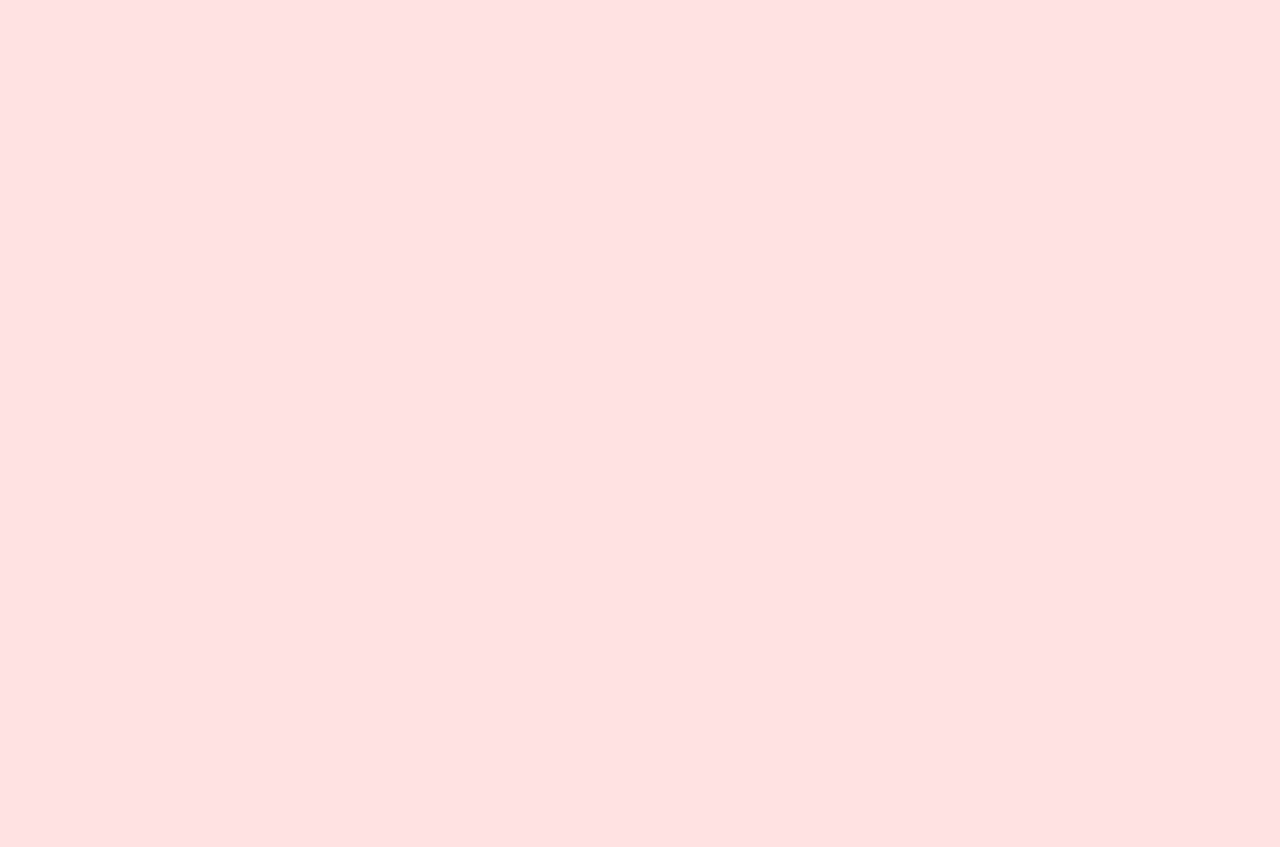
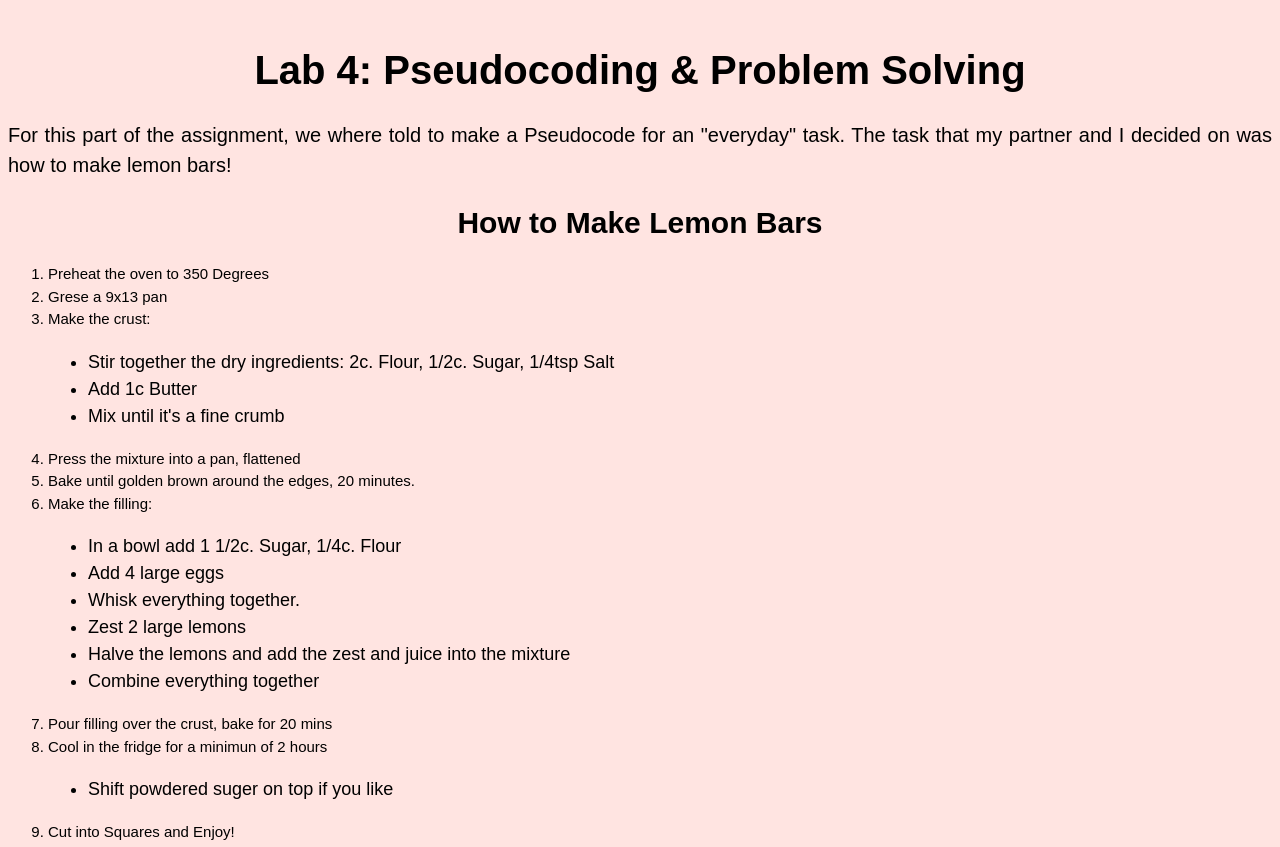
Before and after one commit to Makkenzie-27/art101, a plain HTML site: page lab4/index.html in a window 1280 px wide. Shown: the top 847 px of the page. Before the commit the page ends 800 px from the top, so only its background shows below. Drawn offline with Linux system fonts and the light colour scheme.

Commit message:
adding Pseudocoding to lab4 html and js

```diff
--- a/lab4/css/lab.css
+++ b/lab4/css/lab.css
@@ -0,0 +1,4 @@
+p{
+  font-size: 20px;
+  text align: center;
+}
--- a/lab4/index.html
+++ b/lab4/index.html
@@ -1,11 +1,57 @@
 <!DOCTYPE html>
 <html>
 <head>
-	<title>Lab X - Subject/Topic</title>
+	<title>Lab 4 - Pseudocoding & Problem Solving</title>
 	<link rel="stylesheet" type="text/css" href="../css/site.css">
 	<link rel="stylesheet" type="text/css" href="css/lab.css">
 </head>
 <body>
+		<h1>Lab 4: Pseudocoding & Problem Solving</h1>
+		<div  id="EverydayPseudo">
+			<p> For this part of the assignment, we where told to make a Pseudocode
+				for an "everyday" task. The task that my partner and I decided on was
+				how to make lemon bars!</p>
+		<h2> How to Make Lemon Bars</h2>
+		<ol>
+			<li>Preheat the oven to 350 Degrees</li>
+			<li> Grese a 9x13 pan</li>
+			<li>Make the crust:</li>
+				<ul>
+					<li>Stir together the dry ingredients: 2c. Flour, 1/2c. Sugar, 1/4tsp Salt</li>
+					<li>Add 1c Butter</li>
+					<li>Mix until it's a fine crumb</li>
+		 		</ul>
+		 <li>Press the mixture into a pan, flattened</li>
+		 <li>Bake until golden brown around the edges, 20 minutes.</li>
+	   <li>Make the filling:</li>
+		 		<ul>
+					<li> In a bowl add 1 1/2c. Sugar, 1/4c. Flour</li>
+					<li> Add 4 large eggs</li>
+					<li>Whisk everything together.</li>
+					<li>Zest 2 large lemons</li>
+					<li>Halve the lemons and add the zest and juice into the mixture</li>
+					<li>Combine everything together</li>
+     		</ul>
+     <li>Pour filling over the crust, bake for 20 mins</li>
+     <li>Cool in the fridge for a minimun of 2 hours</li>
+        <ul>
+          <li>Shift powdered suger on top if you like</li>
+        </ul>
+     <li>Cut into Squares and Enjoy!</li>
+
+		</ol>
+		<pre><code>
+			//Creating a Flappy-Bird Clone Game:
+			//1.Print the background
+			//2.Randomize Obstacles (has a set range)
+			//3.Add player
+			//4.Accept user Input (taps)
+			//5.Evaluate movement
+			//6.Start Score
+			//7.Check for Player's hitbox
+			//8.If Hitbox touches obstacle, end, otherwise, loop check for hitbox.
+	  </pre></code>
+	</div>
 
 </body>
 </html>
```
Also changed, not shown: lab4/js/lab.js (+16 -0 lines).
